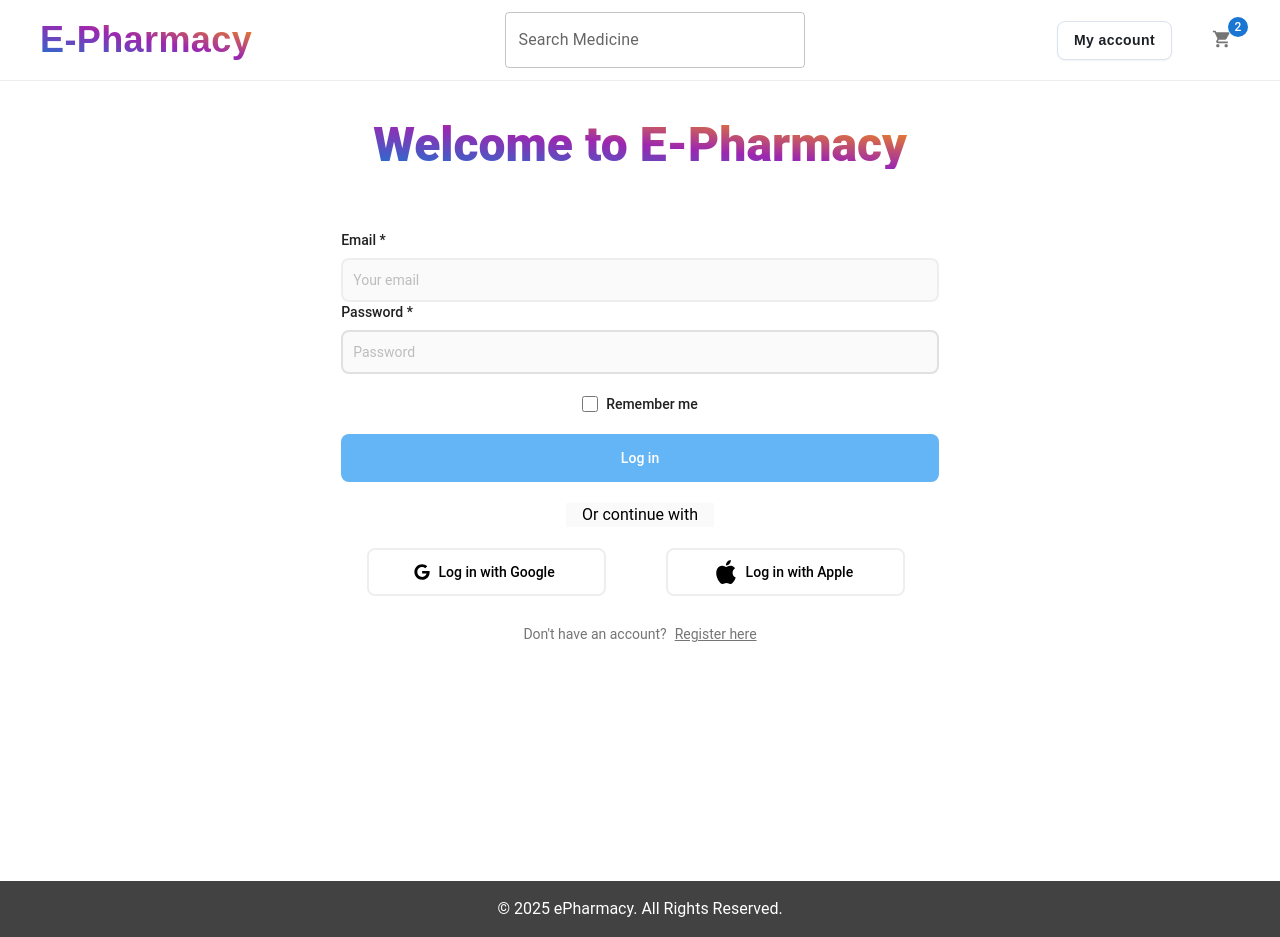
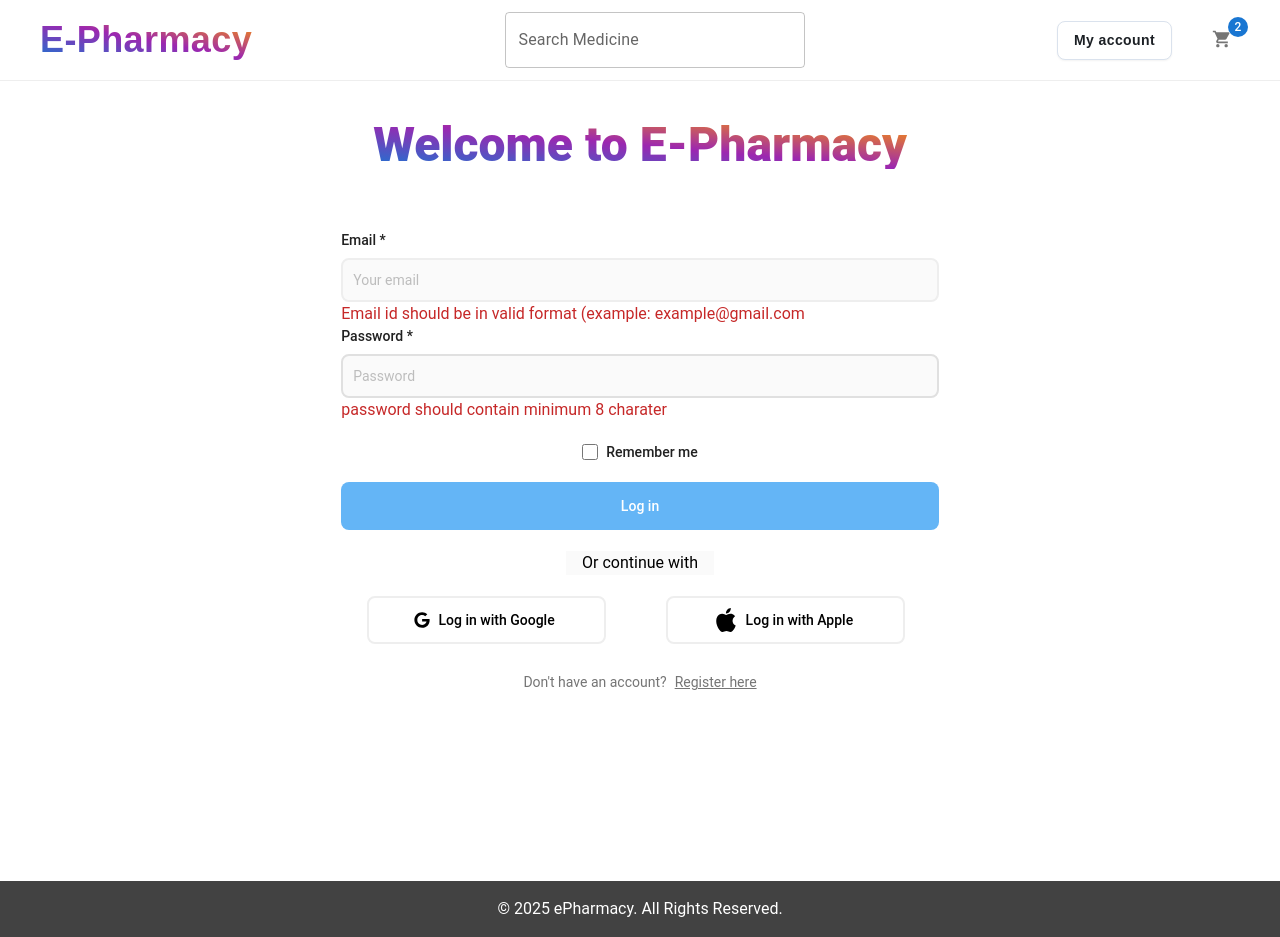
Before and after one commit to arpanhalder7384/epharmacy_ui, a React (Create React App) app: page /login in a window 1280 px wide. Built offline with nearby package versions, Linux system fonts and the light colour scheme.

Commit message:
Login ui implementation

```diff
--- a/src/Pages/Login.jsx
+++ b/src/Pages/Login.jsx
@@ -4,21 +4,40 @@ import { useNavigate } from 'react-router'
 export default function Login() {
   const navigate=useNavigate();
 
-  // const [emailId, setEmailId]=useState("")
-  // const [password, setPassword]=useState("")
-  // const [emailIdErr, setEmailIdErr]= useState("")
-  // const [passwordErr, setPaswordErr]= useState("")
-  // const [isValid, setIsValid]= useState(false)
+  const [emailId, setEmailId]=useState("")
+  const [password, setPassword]=useState("")
+  const [emailIdErr, setEmailIdErr]= useState("")
+  const [passwordErr, setPasswordErr]= useState("")
+  const [isValid, setIsValid]= useState(false)
 
+  useEffect(()=>{
+    if(!validEmailId(emailId)){
+      setEmailIdErr("Email id should be in valid format (example: example@gmail.com")
+    }else{
+      setEmailIdErr("")
+    }
+  },[emailId])
 
+  useEffect(()=>{
+    if(password.length<8){
+      setPasswordErr("password should contain minimum 8 charater")
+    }else{
+      setPasswordErr("")
+    }
+  },[password])
 
-  // useEffect(()=>{
-  //   if(emailIdErr==="" && passwordErr===""){
-  //     isValid(true)
-  //   }else{
-  //     isValid(false)
-  //   }
-  // },[emailId, passwordErr])
+  useEffect(()=>{
+    if(emailIdErr==="" && passwordErr===""){
+      setIsValid(true)
+    }else{
+      setIsValid(false)
+    }
+  },[emailIdErr, passwordErr])
+
+  function validEmailId(email) {
+    const pattern = /^[^\s@]+@[^\s@]+\.[^\s@]+$/;
+    return pattern.test(email);
+}
 
   return (
     <div className="h-screen w-full flex flex-row justify-evenly max-h-screen">
@@ -35,11 +54,14 @@ export default function Login() {
             <form className="w-full">
               <div className="mb-5w-full">
                 <label for="email" className="mb-2 block text-sm font-medium text-gray-900">Email *</label>
-                <input type="email"  placeholder="Your email" id="email" className=" block w-[100%]  rounded-lg border-2 bg-gray-50 p-2.5 text-sm text-gray-900 focus:border-blue-500 focus:ring-blue-500" required />
+                <input type="email" onChange={(e)=>setEmailId(e.target.value)} value={emailId}  placeholder="Your email" id="email" className=" block w-[100%]  rounded-lg border-2 bg-gray-50 p-2.5 text-sm text-gray-900 focus:border-blue-500 focus:ring-blue-500" required />
+                {emailIdErr!=="" && <label className='text-red-800'>{emailIdErr}</label>}
               </div>
               <div className="w-full">
                 <label for="password" className="mb-2 block text-sm font-medium text-gray-900">Password *</label>
-                <input type="password"  placeholder="Password" id="password" className="block w-[100%] rounded-lg border-2 border-gray-300 bg-gray-50 p-2.5 text-sm text-gray-900 focus:border-blue-500 focus:ring-blue-500" required />
+                <input type="password" onChange={(e)=>setPassword(e.target.value)} value={password} placeholder="Password" id="password" className="block w-[100%] rounded-lg border-2 border-gray-300 bg-gray-50 p-2.5 text-sm text-gray-900 focus:border-blue-500 focus:ring-blue-500" required />
+                {passwordErr!=="" && <label className='text-red-800'>{passwordErr}</label>}
+
               </div>
               <div className="m-5 flex justify-center">
                 <div className="flex h-5 items-center">
@@ -48,7 +70,8 @@ export default function Login() {
                 <label for="remember" className="ms-2 text-sm font-medium text-gray-900 dark:text-gray-300">Remember me</label>
               </div>
               <div className='flex flex-col justify-center w-full'>
-                <button type="submit" className="w-full h-12 rounded-lg bg-blue-300 px-5 py-2.5 text-center text-sm font-medium text-white hover:bg-blue-800 focus:outline-none focus:ring-4 focus:ring-blue-300 sm:w-auto">
+                <button type="submit" disabled={!isValid}
+                className={`w-full h-12 rounded-lg bg-blue-300 px-5 py-2.5 text-center text-sm font-medium text-white ${isValid? "hover:bg-blue-800 focus:outline-none focus:ring-4 focus:ring-blue-300 sm:w-auto" :"cursor-not-allowed"} `}>
                 Log in</button>
               </div>
               <div class="inline-flex items-center justify-center w-full">
```
